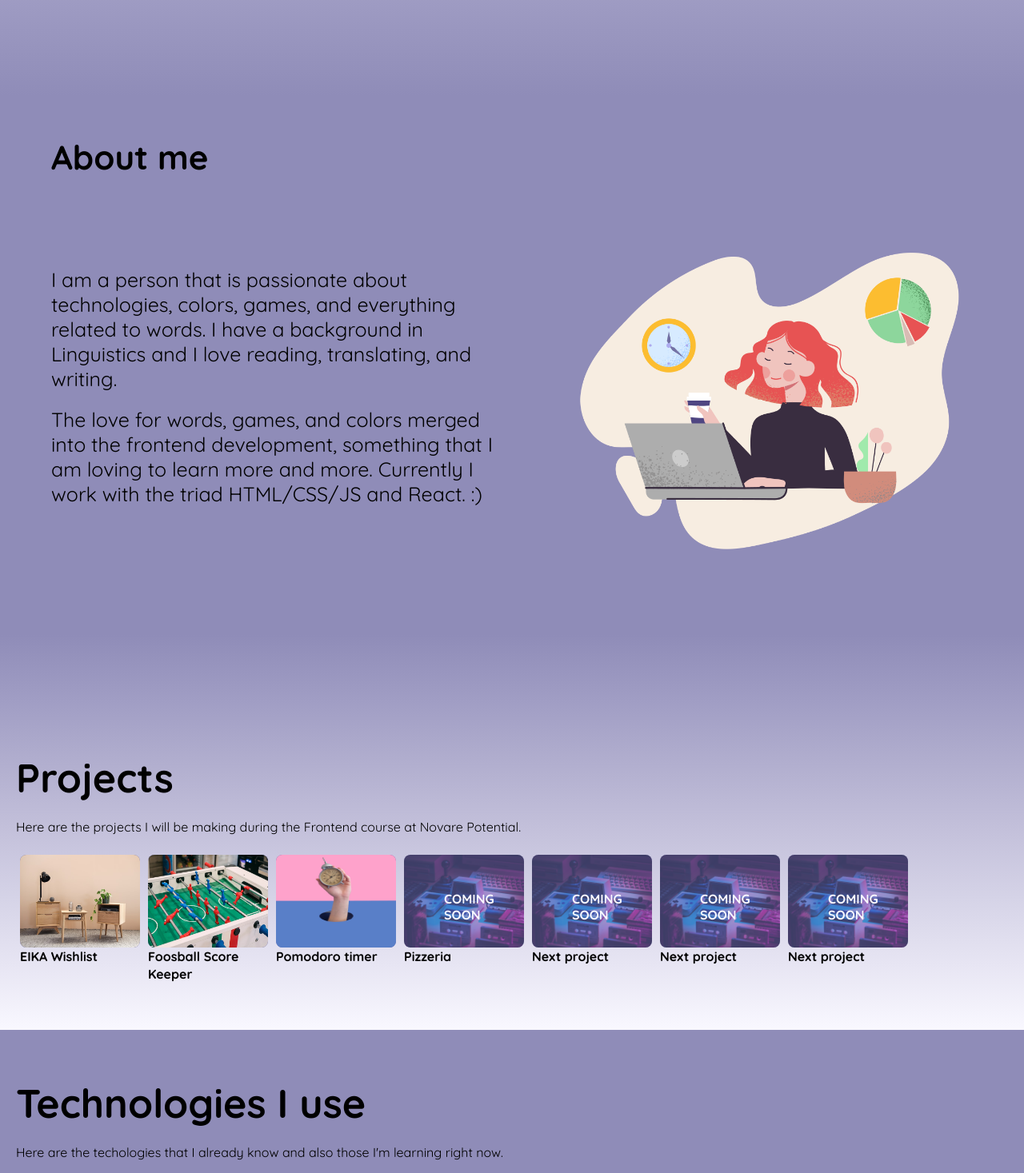
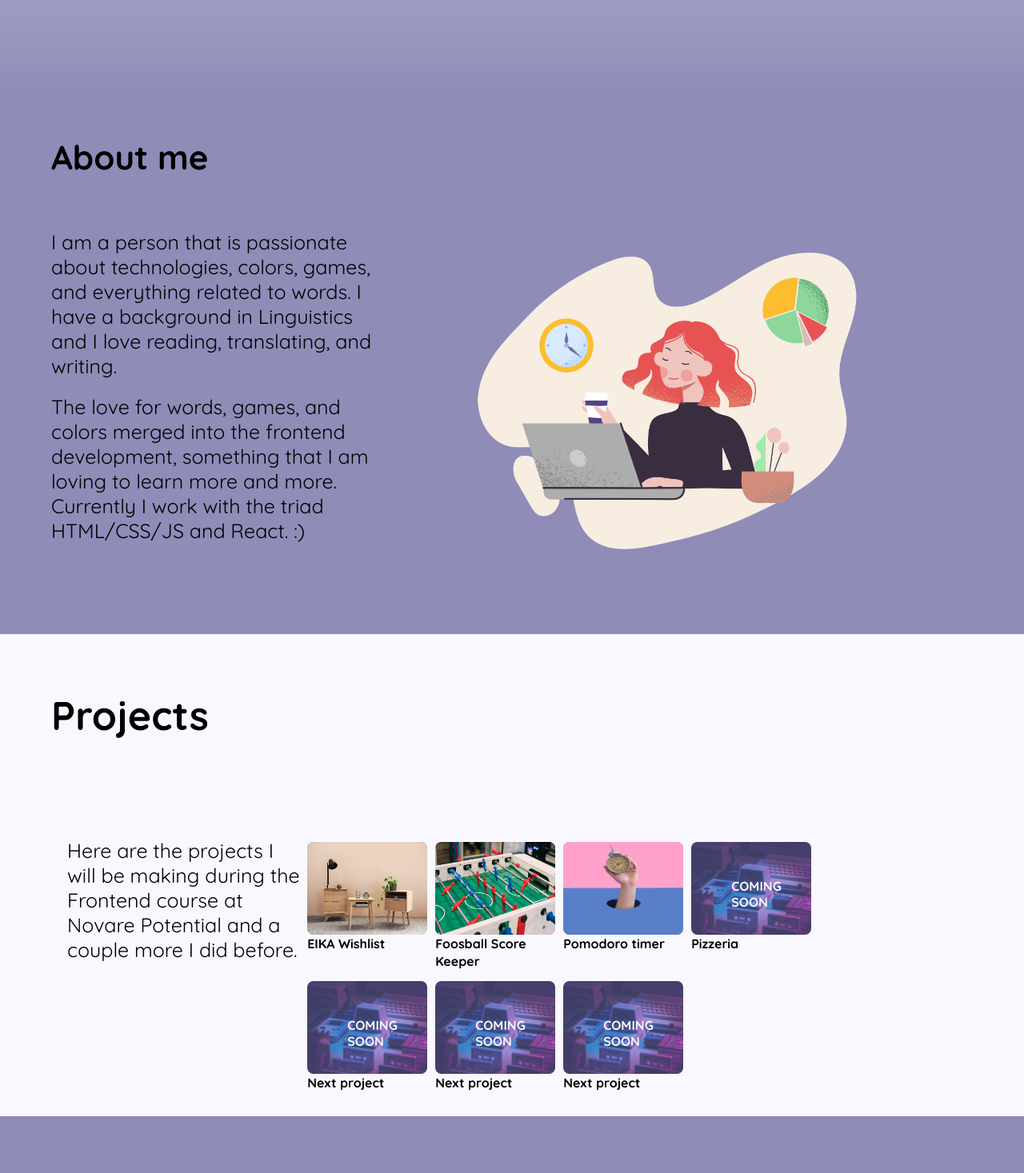
Before and after one commit to natalledm/nat-portfolio, a React (Create React App) app: page / in a window 1280 px wide. Shown: the part 680-2147 px from the top of the page at 80% size. Built offline with nearby package versions, Linux system fonts and the light colour scheme.

Commit message:
Project css desktop working

```diff
--- a/src/components/About.jsx
+++ b/src/components/About.jsx
@@ -6,7 +6,7 @@ import '../styles/components/about.css';
 export default function About() {
   return (
     <section className='about' id='about'>
-      <div className="about-container section-container">
+      <div className="section-container">
         <img src={womanComputerMobile} alt="Pale woman works with computer" className='about-img-mobile' />
         <div className='about-title-container'>
           <h2 className='about-title'>About me</h2>
--- a/src/components/Projects.jsx
+++ b/src/components/Projects.jsx
@@ -14,11 +14,11 @@ export default function Projects() {
   });
 
   return (
-    <section className="projects" id='projects'>
+    <section className="projects section-container" id='projects'>
+        <h1 className='projects-title'>Projects</h1>
       <div className="projects-content">
-        <h1 className='projects-title'>Projects</h1>
         <p className='project-paragraph'>
-          Here are the projects I will be making during the Frontend course at Novare Potential.
+          Here are the projects I will be making during the Frontend course at Novare Potential and a couple more I did before.
         </p>
         <div className="projects-cards">
           {cards}
--- a/src/styles/components/projects.css
+++ b/src/styles/components/projects.css
@@ -23,3 +23,31 @@
   flex-direction: row;
   flex-wrap: wrap;
 }
+
+@media (min-width:720px)  {
+
+  .projects {
+    background: var(--soft-white);
+  }
+
+  .projects-title {
+    padding-top: 2rem;
+  }
+
+  .projects-content {
+    display: flex;
+    flex-direction: row;
+
+  }
+
+  .project-paragraph {
+    align-self: start;
+    font-size: 2.5rem;
+    width: 30%;
+    display: inline;
+  }
+
+  .projects-cards {
+    width: 70%;
+  }
+}
--- a/src/styles/main.css
+++ b/src/styles/main.css
@@ -65,7 +65,7 @@ h2 {
 }
 
 .section-container {
-  margin: 0 2rem;
+  padding: 0 2rem;
   padding-top: 5rem;
   display: flex;
   flex-direction: column;
@@ -86,7 +86,8 @@ h2 {
     flex-direction: column;
     flex-wrap: wrap;
     width: 90%;
-    margin-left: 5%;
-    margin-right: 5%;
+    padding-top: 5rem;
+    padding-left: 5%;
+    padding-right: 5%;
   }
 }
```
